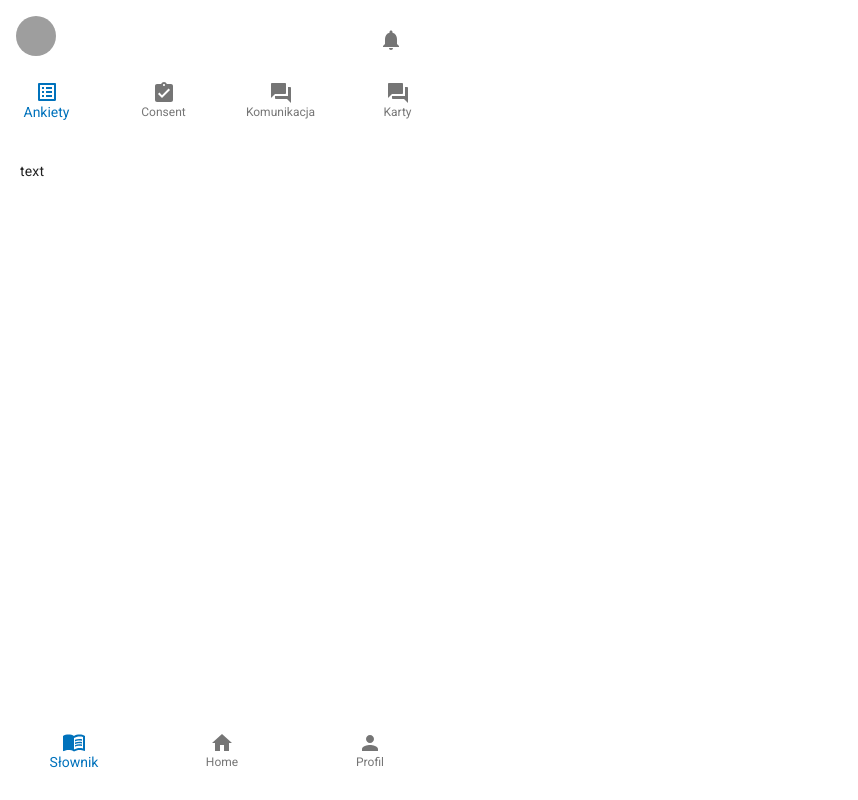
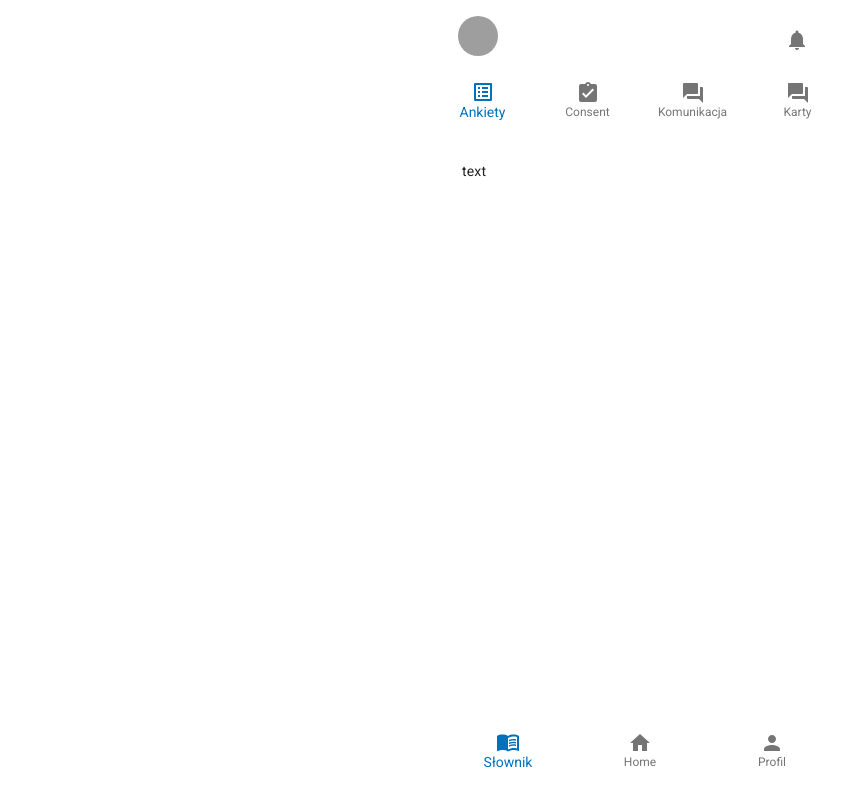
Before and after one commit to arturtamborski/wsp, a React (Create React App) app: page / in a window 1280 px wide. Shown: the whole page, without its empty margins (0-858 px from the left). Built offline with nearby package versions, Linux system fonts and the light colour scheme; grey boxes are pictures that could not be loaded.

Commit message:
add margins back

```diff
--- a/src/views/Home.js
+++ b/src/views/Home.js
@@ -20,8 +20,6 @@ const useStyles = makeStyles((theme) => ({
     justifyContent: 'space-between',
     height: '98vh',
     width: '98vw',
-    margin: 0,
-    padding: 0,
   }
 }));
 
```
